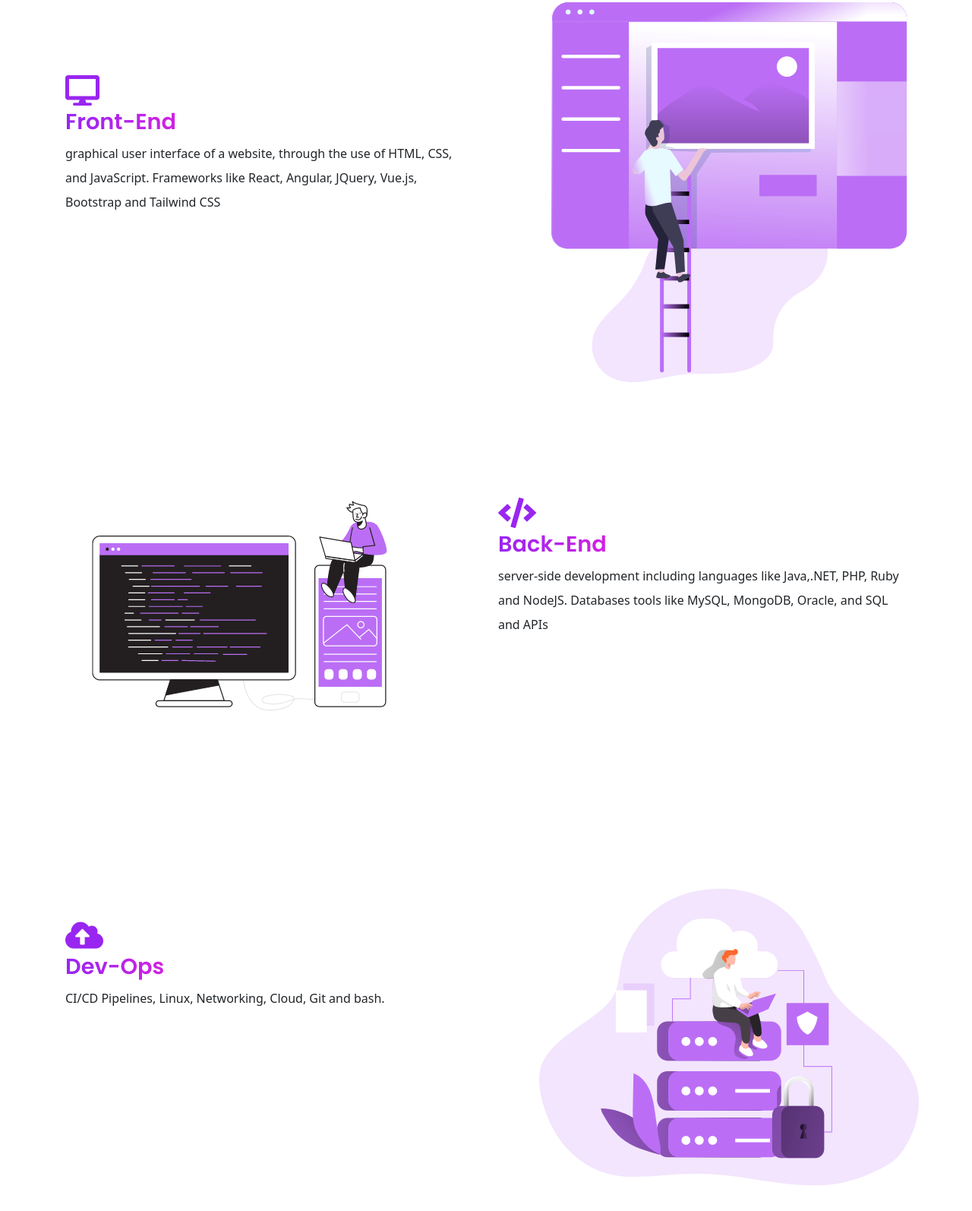
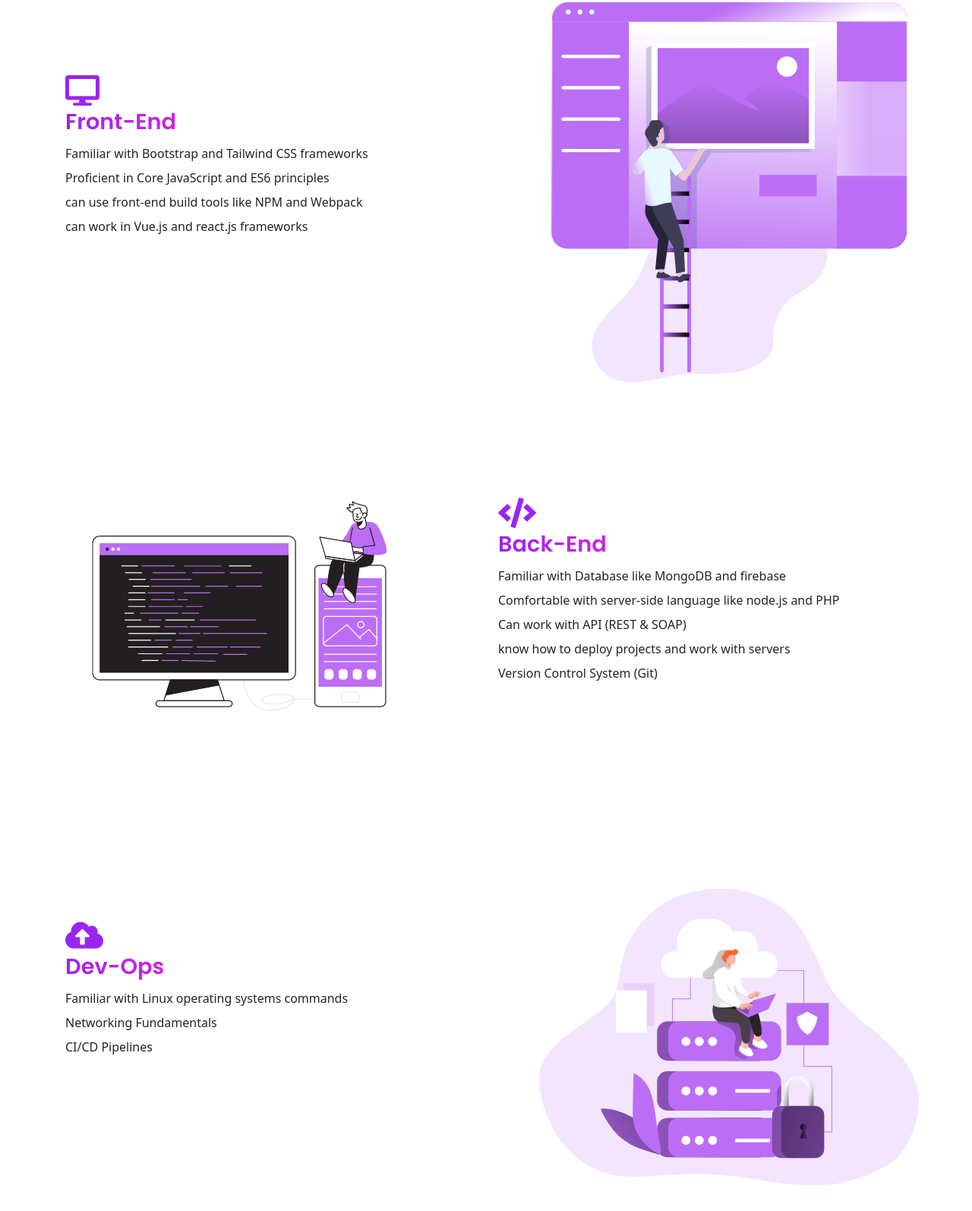
Before and after one commit to Ejasulhaq/ejas, a plain HTML site: page index.html in a window 1280 px wide. Shown: the part 1299-2893 px from the top of the page at 76% size. Drawn offline with nearby package versions, Linux system fonts and the light colour scheme.

Commit message:
Update index.html

```diff
--- a/index.html
+++ b/index.html
@@ -88,7 +88,7 @@
           <div class="icon d-block fas fa-desktop"></div>
           <h3 class="display-3--title mt-1">Front-end</h3>
           <p class="lh-lg">
-            graphical user interface of a website, through the use of HTML, CSS, and JavaScript. Frameworks like React, Angular, JQuery, Vue.js, Bootstrap and Tailwind CSS
+            Familiar with Bootstrap and Tailwind CSS frameworks <br> Proficient in Core JavaScript and ES6 principles <br> can use front-end build tools like NPM and Webpack <br>can work in Vue.js and react.js frameworks
           </p>
         </div>
       </div>
@@ -110,7 +110,7 @@
           <div class="icon d-block fas fa-code"></div>
           <h3 class="display-3--title mt-1">Back-end</h3>
           <p class="lh-lg">
-            server-side development including languages like Java,.NET, PHP, Ruby and NodeJS. Databases tools like MySQL, MongoDB, Oracle, and SQL and APIs
+           Familiar with Database like MongoDB and firebase <br> Comfortable with server-side language like node.js and PHP <br> Can work with API (REST & SOAP) <br> know how to deploy projects and work with servers <br> Version Control System (Git)
           </p>
         </div>
       </div>
@@ -122,7 +122,7 @@
           <div class="icon d-block fas fa-cloud-upload-alt"></div>
           <h3 class="display-3--title mt-1">Dev-ops</h3>
           <p class="lh-lg">
-            CI/CD Pipelines, Linux, Networking, Cloud, Git and bash.
+           Familiar with Linux operating systems commands <br> Networking Fundamentals <br> CI/CD Pipelines
           </p>
         </div>
       </div>
```
